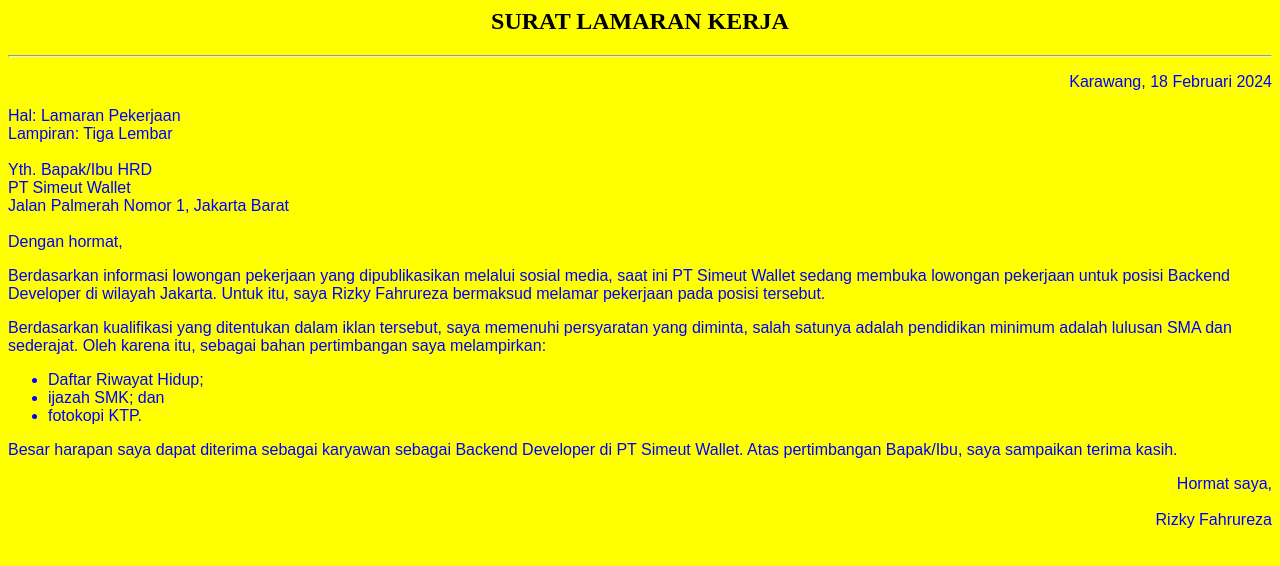
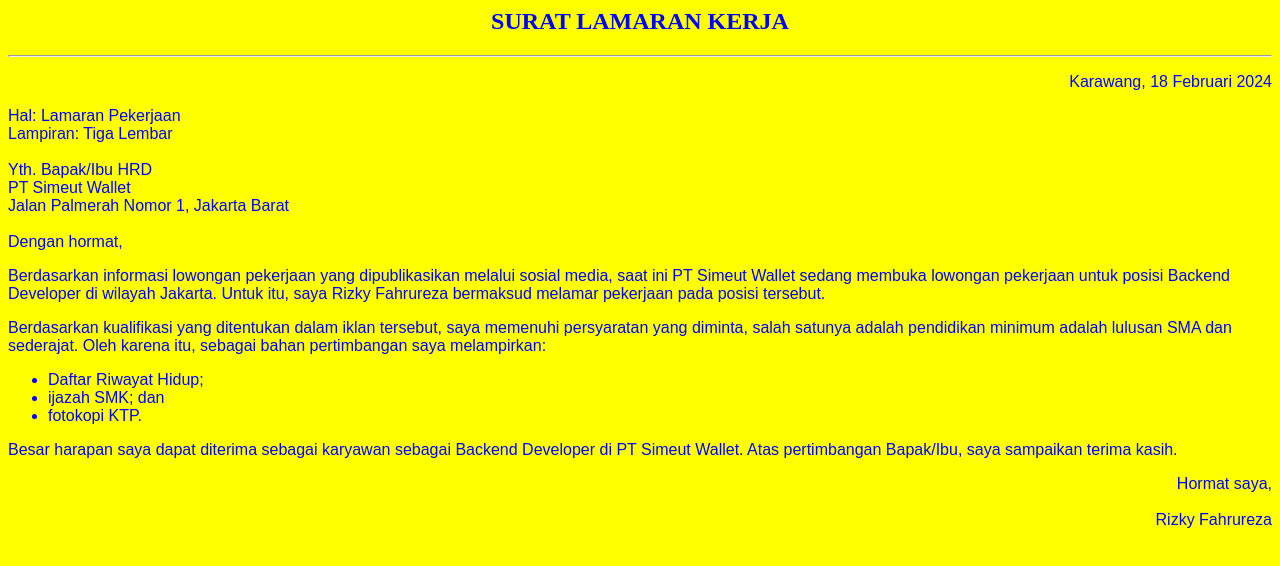
Before and after one commit to Mzzqq/praktikum-web, a plain HTML site: page pertemuan-2/index.html in a window 1280 px wide. Drawn offline with Linux system fonts and the light colour scheme.

Commit message:
change color heading to blue

```diff
--- a/pertemuan-2/index.html
+++ b/pertemuan-2/index.html
@@ -3,7 +3,7 @@
     <title>latihan pertamaku</title>
 </head>
 <body bgcolor="yellow">
-    <h2 align="center">SURAT LAMARAN KERJA</h2>
+    <h2 align="center" style="color: blue">SURAT LAMARAN KERJA</h2>
     <hr></hr>
     <font face="arial" color="blue">
         <p align="right">Karawang, 18 Februari 2024</p>
```
